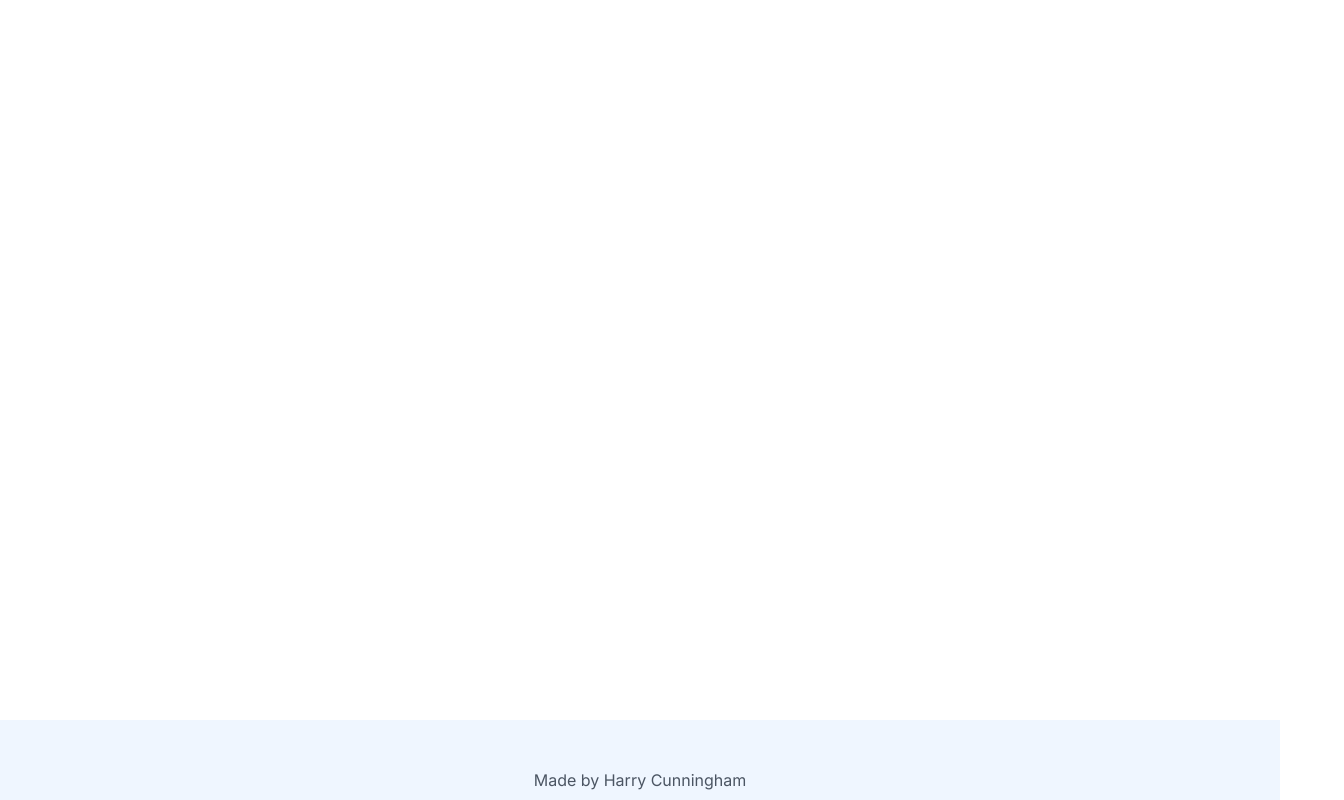
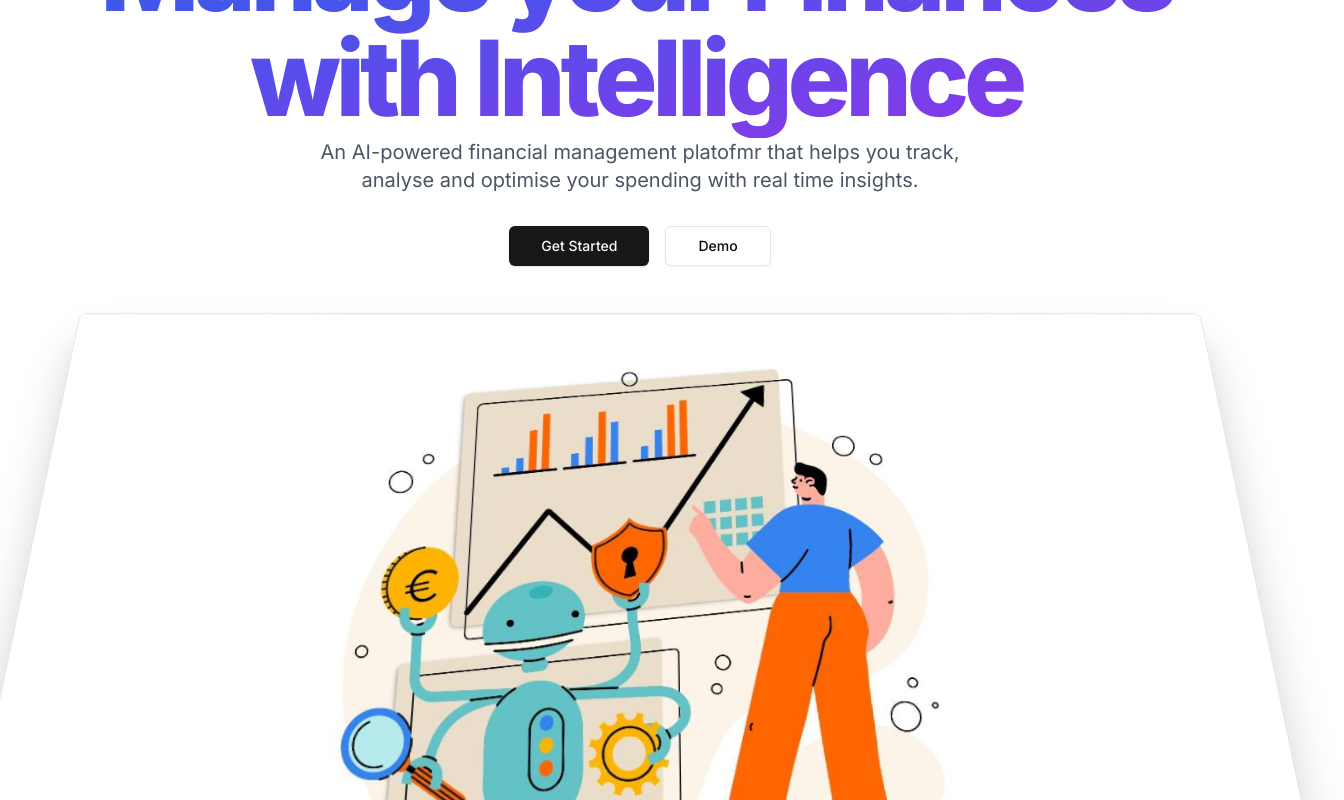
Before and after one commit to harrycunningham04/wealthCunningham, a Next.js app: page / in a window 1280 px wide. Shown: the part 240-1040 px from the top of the page, 1344 px wide, since content can reach past the window. Built offline with nearby package versions, Linux system fonts and the light colour scheme; no server answers.

Commit message:
hero banner section

```diff
--- a/app/globals.css
+++ b/app/globals.css
@@ -70,3 +70,26 @@
     @apply bg-background text-foreground;
   }
 }
+
+@layer utilities {
+  .gradient{
+    @apply bg-gradient-to-br from-blue-600 to-purple-600;
+  }
+  .gradient-title{
+    @apply gradient font-extrabold tracking-tighter pr-2 pb-2 text-transparent bg-clip-text;
+  }
+}
+
+.hero-image-wrapper {
+  perspective: 800px;
+}
+
+.hero-image {
+  transform: rotateX(15deg) scale(1);
+  transition: transform 0.5s ease-out;
+  will-change: transform;
+}
+
+.hero-image.scrolled {
+  transform: rotateX(0deg) scale(1) translateY(40px);
+}
--- a/components/Hero.jsx
+++ b/components/Hero.jsx
@@ -1,17 +1,68 @@
 "use client";
 
-import React from "react";
+import Link from "next/link";
+import React, { useRef, useEffect } from "react";
+import { Button } from "./ui/button";
+import Image from "next/image";
 
 const Hero = () => {
+  const imageRef = useRef();
+
+  useEffect(() => {
+    const imageElement = imageRef.current;
+
+    const handleScroll = () => {
+      const scrollPosition = window.scrollY;
+      const scrollThreshold = 100;
+
+      if (scrollPosition > scrollThreshold) {
+        imageElement.classList.add("scrolled");
+      } else {
+        imageElement.classList.remove("scrolled");
+      }
+    };
+
+    window.addEventListener("scroll", handleScroll);
+
+    return () => window.removeEventListener("scroll", handleScroll);
+  }, []);
+
   return (
     <div className="pb-20 px-4">
-      <div>
-        <h1>
+      <div className="container mx-auto text-center">
+        <h1 className="text-5xl md:text-8xl lg:text-[105px] pb-6 gradient-title">
           Manage your Finances <br /> with Intelligence
         </h1>
-        <p>
-            An AI-powered financial management platofmr that helps you track, analyse and optimise your spending with real time insights.
+        <p className="text-xl text-gray-600 mb-8 max-w-2xl mx-auto">
+          An AI-powered financial management platofmr that helps you track,
+          analyse and optimise your spending with real time insights.
         </p>
+        <div className="flex justify-center space-x-4">
+          <Link href="/dashboard">
+            <Button className="px-8" size="lg">
+              Get Started
+            </Button>
+          </Link>
+          <Link href="/dashboard">
+            <Button variant="outline" className="px-8" size="lg">
+              Demo
+            </Button>
+          </Link>
+        </div>
+
+        <div className="hero-image-wrapper">
+          <div ref={imageRef} className="hero-image">
+            <Image
+              src="/banner.png"
+              alt="Dashboard"
+              width={1280}
+              height={720}
+              className="rounded-lg shadow-2xl border mx-auto"
+            />
+          </div>
+        </div>
+
+
       </div>
     </div>
   );
```
Also changed, not shown: data/landing.js (added, +86 -0 lines), public/banner.png (added).
